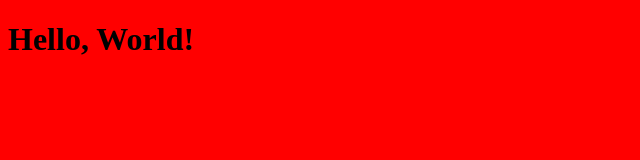
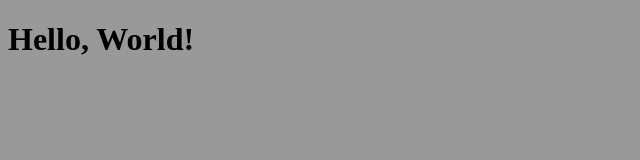
Before and after one commit to CultivateBC/Website, a plain HTML site: page index.html in a window 1280 px wide. Shown: the whole page, without its empty margins (0-640 px from the left). Drawn offline with Linux system fonts and the light colour scheme.

Commit message:
Commit 10th

```diff
--- a/main.css
+++ b/main.css
@@ -1,3 +1,3 @@
 body {
-  background:red;
+  background:#999;
 }
```
